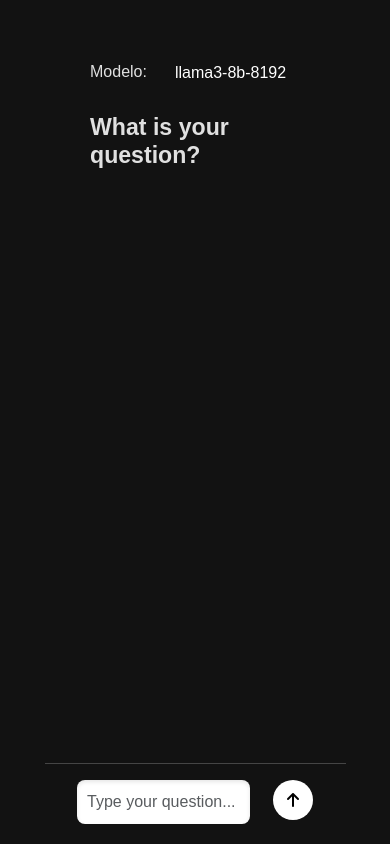
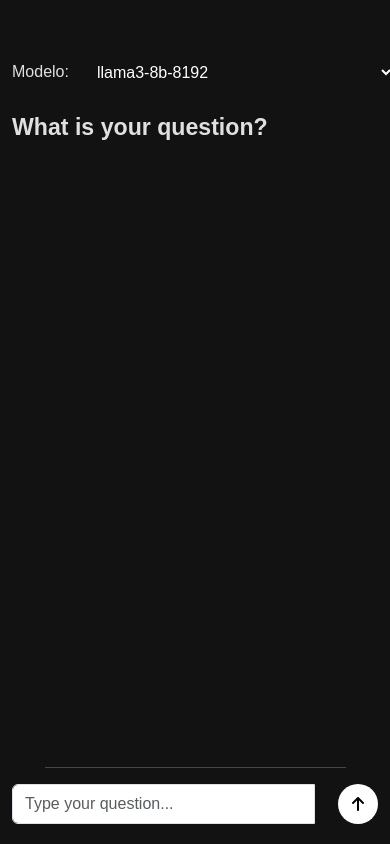
Before and after one commit to AxelMBC/rag-ai, a Next.js app: page / in a window 390 px wide. Built offline with nearby package versions, Linux system fonts and the light colour scheme.

Commit message:
updating

```diff
--- /dev/null
+++ b/app/components/InputAsk.tsx
@@ -0,0 +1,81 @@
+import { useRouter } from "next/navigation";
+import { v4 as uuidv4 } from "uuid";
+
+interface InputAskProps {
+  inquiry: string;
+  setInquiry: (value: string) => void;
+  selectedModel: string;
+  answers: { id: string; author: string; message: string }[];
+  setAnswers: (
+    value: { id: string; author: string; message: string }[]
+  ) => void;
+  setLoading: (value: boolean) => void;
+}
+
+const InputAsk = ({
+  inquiry,
+  setInquiry,
+  selectedModel,
+  answers,
+  setAnswers,
+  setLoading,
+}: InputAskProps) => {
+  const router = useRouter();
+  const handleSubmit = async () => {
+    setLoading(true);
+    const res = await fetch("/api/inquiry", {
+      method: "POST",
+      body: JSON.stringify({ inquiry, model: selectedModel }),
+    });
+    const machineId = uuidv4();
+    const data = await res.json();
+    const newAnswer = {
+      id: machineId,
+      author: data.response.model,
+      message: data.response.choices[0].message.content,
+    };
+    const userId = uuidv4();
+    answers.push({ id: userId, author: "User", message: inquiry });
+    setAnswers([...answers, newAnswer]);
+    router.push(`#${machineId}`);
+    setLoading(false);
+    setInquiry("");
+  };
+  return (
+    <div className="sticky-chat-input">
+      <div className="container">
+        <div className="row justify-content-center">
+          <div className="col-10">
+            <hr />
+          </div>
+          <div className="col-12 col-md-8">
+            <div className="input-group">
+              <input
+                className="form-control me-4"
+                type="text"
+                name="inquiry"
+                value={inquiry}
+                onChange={(e) => setInquiry(e.target.value)}
+                placeholder="Type your question..."
+              />
+              <div
+                className="d-flex justify-content-center align-items-center cursor-pointer"
+                onClick={() => handleSubmit()}
+                style={{
+                  width: "40px",
+                  height: "40px",
+                  borderRadius: "50%",
+                  backgroundColor: "white",
+                }}
+              >
+                <i className="fas fa-arrow-up" style={{ color: "black" }} />
+              </div>
+            </div>
+          </div>
+        </div>
+      </div>
+    </div>
+  );
+};
+
+export default InputAsk;
--- /dev/null
+++ b/app/components/Loader.tsx
@@ -0,0 +1,9 @@
+const Loader = () => {
+  return (
+    <div className="loader-container">
+      <div className="loader"></div>
+    </div>
+  );
+};
+
+export default Loader;
--- /dev/null
+++ b/app/components/Messages.tsx
@@ -0,0 +1,27 @@
+"use client";
+
+import { formatResponse } from "../utils/formatResponse";
+
+interface MessageProps {
+  answerId: string;
+  answerAuthor: string;
+  answerMessage: string;
+}
+
+const Message = ({ answerId, answerAuthor, answerMessage }: MessageProps) => {
+  return (
+    <div id={answerId} className="response-box bg-transparent" key={answerId}>
+      <h5
+        style={{
+          fontWeight: "600",
+          color: `${answerAuthor === "User" ? "#009bd6" : "red"}`,
+        }}
+      >
+        {answerAuthor}:
+      </h5>
+      <span>{formatResponse(answerMessage)}</span>
+    </div>
+  );
+};
+
+export default Message;
--- a/app/components/modelSelector.tsx
+++ b/app/components/modelSelector.tsx
@@ -23,7 +23,7 @@ const ModelSelector = ({
           }}
         >
           {groqModels.map((model) => (
-            <option key={model.id} style={{ background: "rgba(1,1,1,1)" }}>
+            <option key={model.id} style={{ backgroundColor: "rgba(1,1,1)" }}>
               {model.id}
             </option>
           ))}
--- a/app/layout.tsx
+++ b/app/layout.tsx
@@ -1,6 +1,6 @@
 import type { Metadata } from "next";
 // import localFont from "next/font/local";
-import { Inter, Roboto_Mono } from "next/font/google";
+import { Roboto_Mono } from "next/font/google";
 import "@fortawesome/fontawesome-free/css/all.css";
 import "./globals.css";
 
--- a/app/page.tsx
+++ b/app/page.tsx
@@ -3,10 +3,10 @@
 import "bootstrap/dist/css/bootstrap.min.css";
 import React, { useState } from "react";
 import "../styles/global.scss";
-import { formatResponse } from "./utils/formatResponse";
 import ModelSelector from "./components/modelSelector";
-import { v4 as uuidv4 } from "uuid";
-import { useRouter } from "next/navigation";
+import Message from "./components/Messages";
+import Loader from "./components/Loader";
+import InputAsk from "./components/InputAsk";
 
 export default function Home() {
   const [inquiry, setInquiry] = useState("");
@@ -15,33 +15,13 @@ export default function Home() {
   >([]);
   const [selectedModel, setSelectedModel] = useState("llama3-8b-8192");
   const [loading, setLoading] = useState(false);
-  const router = useRouter();
-  console.log("answers", answers);
-
-  const handleSubmit = async () => {
-    setLoading(true);
-    const res = await fetch("/api/inquiry", {
-      method: "POST",
-      body: JSON.stringify({ inquiry, model: selectedModel }),
-    });
-    const machineId = uuidv4();
-    const data = await res.json();
-    const newAnswer = {
-      id: machineId,
-      author: data.response.model,
-      message: data.response.choices[0].message.content,
-    };
-    const userId = uuidv4();
-    answers.push({ id: userId, author: "User", message: inquiry });
-    setAnswers([...answers, newAnswer]);
-    router.push(`#${machineId}`);
-    setLoading(false);
-    setInquiry("");
-  };
+  // console.log("answers", answers);
 
   return (
     <div className="main-container d-flex align-items-center">
-      <main className="content">
+      <div className="d-inline"></div>
+      <div style={{ width: "30%" }}></div>
+      <div className="content">
         <div className="container-fluid">
           <div className="row response-container">
             <ModelSelector
@@ -54,88 +34,31 @@ export default function Home() {
             </h3>
 
             <div className="col-12" style={{ paddingBottom: "200px" }}>
-              {answers &&
-                answers.length > 0 &&
-                answers.map((answer, index) => {
-                  if (answer.author === "User") {
-                    return (
-                      <div
-                        id={answer.id}
-                        className="response-box bg-transparent"
-                        key={index}
-                      >
-                        <h5
-                          style={{
-                            fontWeight: "600",
+              {answers?.map((answer) => {
+                return (
+                  <Message
+                    key={answer.id}
+                    answerId={answer.id}
+                    answerAuthor={answer.author}
+                    answerMessage={answer.message}
+                  />
+                );
+              })}
 
-                            color: "#009bd6",
-                          }}
-                        >
-                          {answer.author}:
-                        </h5>
-                        <span>{formatResponse(answer.message)}</span>
-                      </div>
-                    );
-                  }
-                  return (
-                    <div id={answer.id} className="response-box" key={index}>
-                      <h5
-                        style={{
-                          fontWeight: "600",
-                          color: "#F40009",
-                          paddingTop: "20px",
-                        }}
-                      >
-                        {answer.author}:
-                      </h5>
-                      <p>{formatResponse(answer.message)}</p>
-                    </div>
-                  );
-                })}
-
-              {loading && (
-                <div className="loader-container">
-                  <div className="loader"></div>
-                </div>
-              )}
-            </div>
-          </div>
-        </div>
-      </main>
-
-      <div className="sticky-chat-input">
-        <div className="container">
-          <div className="row justify-content-center">
-            <div className="col-10">
-              <hr />
-            </div>
-            <div className="col-8">
-              <div className="input-group">
-                <input
-                  className="form-control me-4"
-                  type="text"
-                  name="inquiry"
-                  value={inquiry}
-                  onChange={(e) => setInquiry(e.target.value)}
-                  placeholder="Type your question..."
-                />
-                <div
-                  className="d-flex justify-content-center align-items-center cursor-pointer"
-                  onClick={() => handleSubmit()}
-                  style={{
-                    width: "40px",
-                    height: "40px",
-                    borderRadius: "50%",
-                    backgroundColor: "white",
-                  }}
-                >
-                  <i className="fas fa-arrow-up" style={{ color: "black" }} />
-                </div>
-              </div>
+              {loading && <Loader />}
             </div>
           </div>
         </div>
       </div>
+
+      <InputAsk
+        inquiry={inquiry}
+        setInquiry={setInquiry}
+        selectedModel={selectedModel}
+        answers={answers}
+        setAnswers={setAnswers}
+        setLoading={setLoading}
+      />
     </div>
   );
 }
--- a/styles/scss/all.scss
+++ b/styles/scss/all.scss
@@ -27,16 +27,29 @@ body {
 
 .content {
   width: 60%;
+
+  @media screen and (max-width: 768px) {
+    width: 100%;
+  }
+}
+
+.sticky-selector {
+  position: sticky;
+  top: 0; /* Stick to the top */
+  left: 0; /* Align to the left */
+  height: 100vh; /* Full viewport height */
+  z-index: 999; /* Make sure it stays above other content */
+  padding: 1rem; /* Optional padding */
+  background-color: rgba(
+    255,
+    255,
+    255,
+    0.1
+  ); /* Optional background transparency */
 }
 
 .prompt {
   margin-top: 30px;
-}
-
-.custom-select {
-  select {
-    background-color: black;
-  }
 }
 
 .response-container {
@@ -85,6 +98,7 @@ body {
   bottom: 0;
   width: 100%;
   padding: 20px 0;
+  background-color: $background-color;
 
   .container {
     .row {
```
